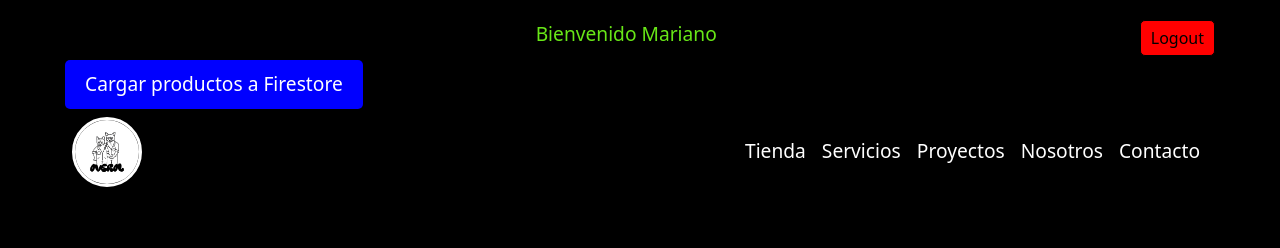
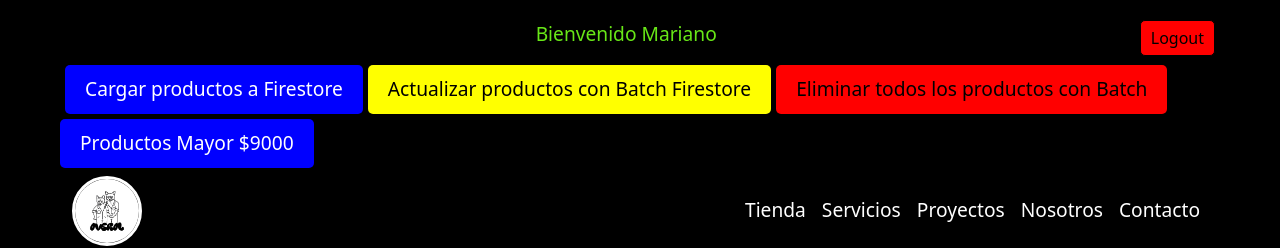
Before and after one commit to agusmaly/CreaTuLanding-GomezMaly, a React (Vite) app: page /mainPage in a window 1280 px wide. Both pictures are taken after a click on the button "Login". Shown: the top 248 px of the page. Built offline with nearby package versions, Linux system fonts and the light colour scheme; no server answers; the database is empty.

Commit message:
2da actu carrito

```diff
--- a/src/index.css
+++ b/src/index.css
@@ -414,6 +414,8 @@ main .boton-enviar a {
   background-color: black;
   width: 50%;
   margin-top: 20px;
+  margin-bottom: 20px;
+
 }
 
 .cart-list {
--- a/src/page/Header.jsx
+++ b/src/page/Header.jsx
@@ -44,7 +44,7 @@ const Header = () => {
         }
     };
 
-
+    //CARGAR PRODUCTOS
     const cargarProducts = async () => {
         try {
             const productRef = collection(db, "Ilustraciones"); // referencia a la coleccion
@@ -54,6 +54,62 @@ const Header = () => {
             console.log("Productos cargados existosamente en Firestore");
         } catch (error) {
             console.log("Error al cargar los productos :", error);
+        }
+    };
+
+    //ACTUALIZAR CON BATCH
+    const uploadBatchProductos = async () => {
+        try {
+            const batch = writeBatch(db); // Crea una instancia de batch
+            const productRef = collection(db, "Ilustraciones");
+            const snapshot = await getDocs(productRef);
+
+            snapshot.forEach((docSnap) => {
+                const docRef = docSnap.ref; // Obtiene referencia al documento
+                batch.update(docRef, { amigables: true }); // Agrega la operación de actualización al batch
+            });
+
+            await batch.commit(); // Ejecuta todas las operaciones
+            console.log("Productos actualizados exitosamente con batch");
+        } catch (error) {
+            console.log("Error al actualizar los productos con batch:", error);
+        }
+    };
+
+    // ELIMINAR TODOS CON BATCH
+    const deleteAllProducts = async () => {
+        try {
+            const batch = writeBatch(db); // Crea un batch para operaciones atómicas
+            const productsRef = collection(db, "Ilustraciones"); // Referencia a la colección
+            const snapshot = await getDocs(productsRef); // Obtener todos los documentos
+
+            snapshot.forEach((docSnap) => {
+                batch.delete(docSnap.ref); // Agregar la eliminación de cada documento al batch
+            });
+
+            await batch.commit(); // Ejecuta todas las eliminaciones
+            console.log("Todos los productos han sido eliminados con batch.");
+        } catch (error) {
+            console.error("Error al eliminar los productos con batch:", error);
+        }
+    };
+
+    // Obtener productos cuyo precio sea mayor a $9000.
+    const getExpensiveProducts = async () => {
+        try {
+            const productsRef = collection(db, "Ilustraciones"); // Referencia a la colección
+            const q = query(productsRef, where("price", ">", 9000)); // Consulta con condición
+            const snapshot = await getDocs(q); // Obtener los documentos que cumplen con la condición
+
+            // Mapeamos los resultados
+            const expensiveProducts = snapshot.docs.map((doc) => ({
+                id: doc.id,
+                ...doc.data(),
+            }));
+
+            console.log("Productos caros:", expensiveProducts);
+        } catch (error) {
+            console.error("Error al obtener productos caros:", error);
         }
     };
 
@@ -103,7 +159,36 @@ const Header = () => {
                             >
                                 Cargar productos a Firestore
                             </button>
+                            {/* ACTUALIZAR BATCH */}
+                            <button
+                                onClick={uploadBatchProductos}
+                                style={{
+                                    ...buttonStyle,
+                                    marginLeft: "5px",
+                                    backgroundColor: "yellow",
+                                    color: "black",
+                                }}
+                            >
+                                Actualizar productos con Batch Firestore
+                            </button>
+                            {/* DELETE CON BATCH */}
+                            <button
+                                onClick={deleteAllProducts}
+                                style={{
+                                    ...buttonStyle,
+                                    margin: "5px",
+                                    backgroundColor: "red",
+                                    color: "black",
+                                }}
+                            >
+                                Eliminar todos los productos con Batch
+                            </button>
+                            {/* SENTENCIAS DE QUERY Y WHERE */}
+                            <button onClick={getExpensiveProducts} style={buttonStyle}>
+                                Productos Mayor $9000
+                            </button>
                         </div>
+
                     </>
                 )}
 
--- a/src/page/MainPage.jsx
+++ b/src/page/MainPage.jsx
@@ -24,7 +24,9 @@ const MainPage = () => {
 
   return (
     <>
+
       <main className="contenido-principal contenedor">
+
         <div className="image-transition">
           <h6>The Matrix has you...</h6>
         </div>
@@ -40,6 +42,14 @@ const MainPage = () => {
           </h2>
         </div>
 
+        {/* CONDICIONAL PARA MOSTRAR EL CART */}
+        {
+          cart.length > 0 && (
+            <div className='align-center'>
+              <Cart />
+            </div>
+          )
+        }
 
         {
           loading ? (
@@ -65,14 +75,7 @@ const MainPage = () => {
           )
         }
 
-        {/* CONDICIONAL PARA MOSTRAR EL CART */}
-        {
-          cart.length > 0 && (
-            <div className='align-center'>
-              <Cart />
-            </div>
-          )
-        }
+
 
       </main>
     </>
```
